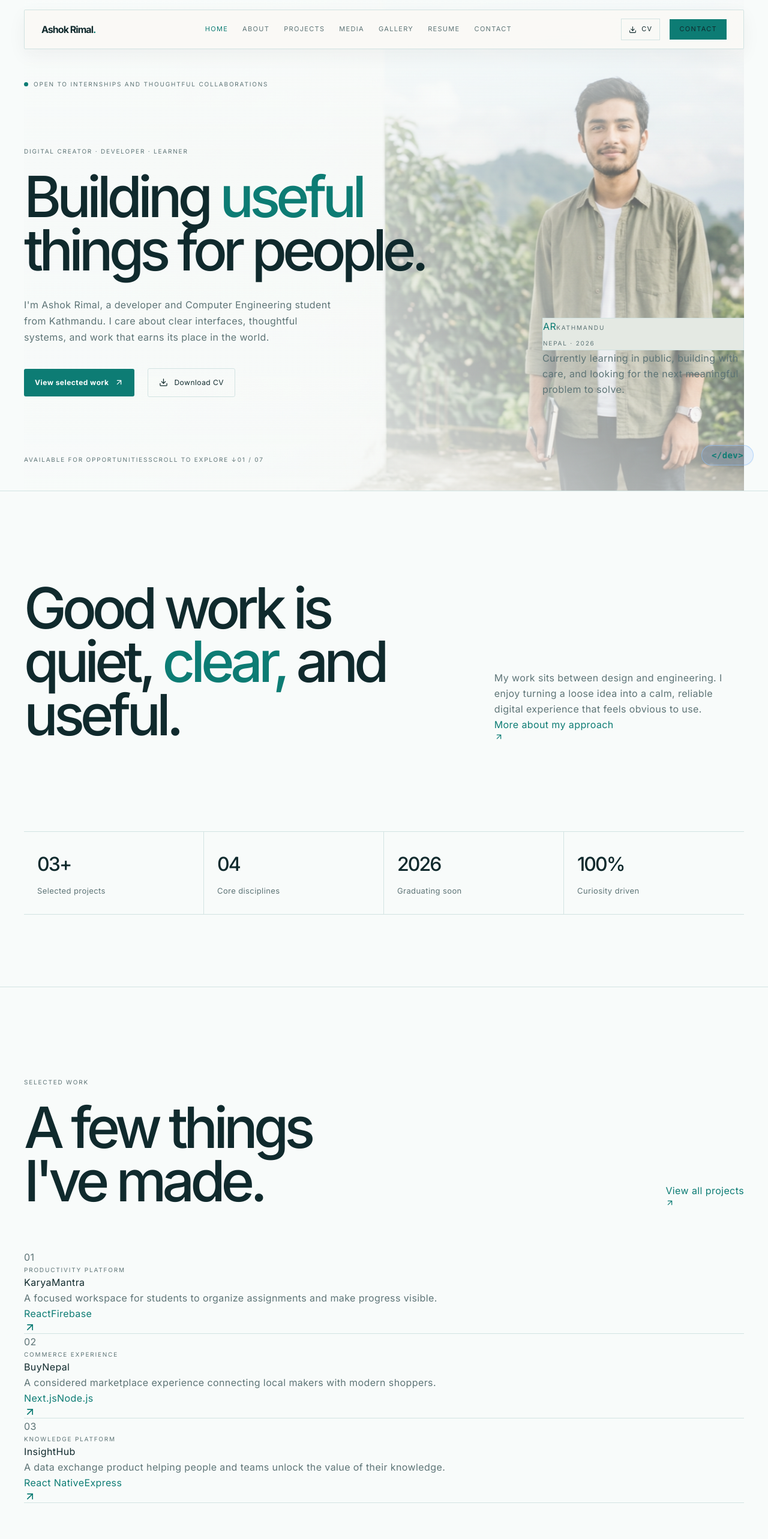
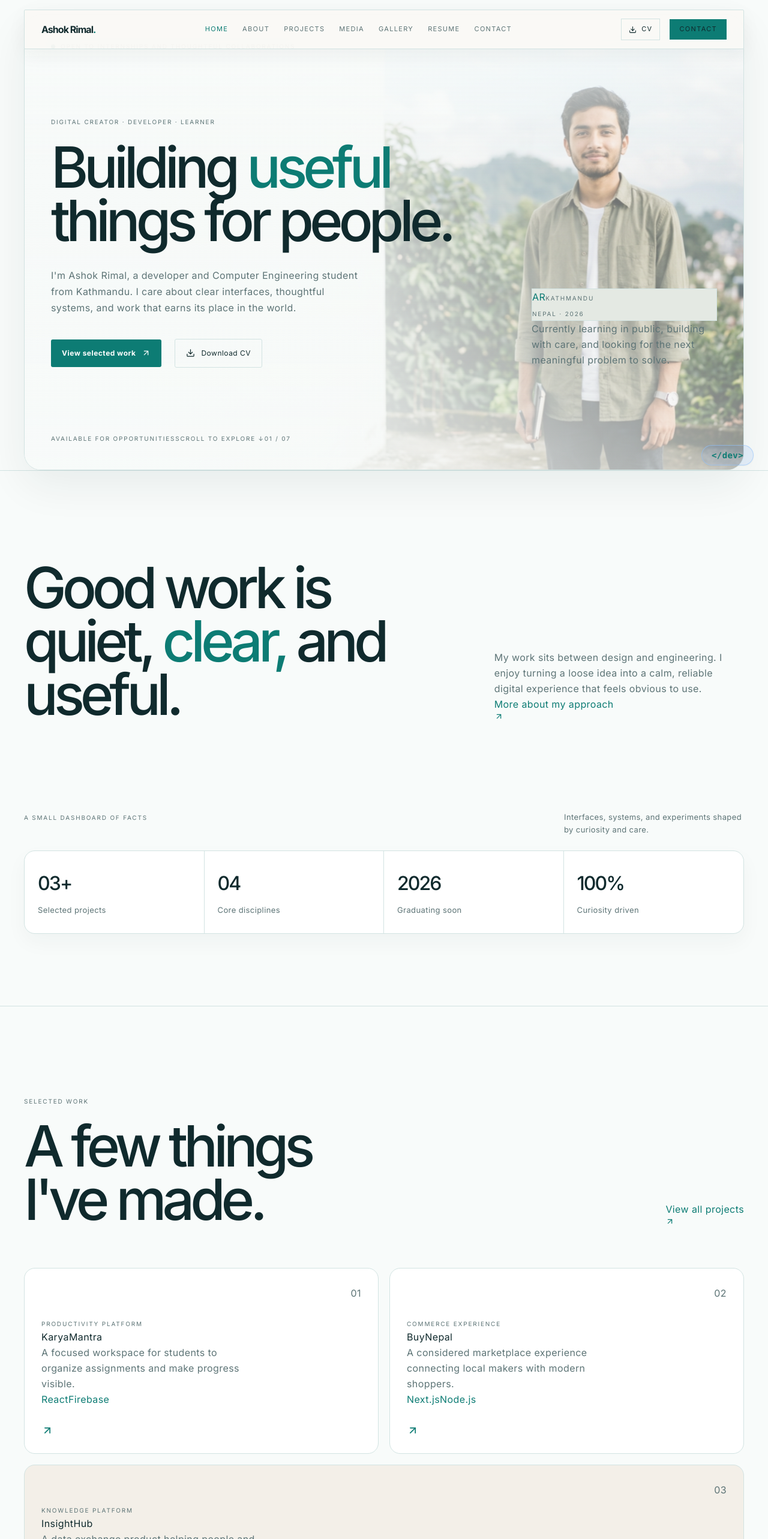
Before and after one commit to ashokrimal/lamirkohsa.dev, a Next.js app: page / in a window 1280 px wide. Shown: the top 2566 px of the page at 60% size. Built offline with nearby package versions, Linux system fonts and the light colour scheme.

Commit message:
Refresh portfolio with editorial card layouts

```diff
--- a/src/app/globals.css
+++ b/src/app/globals.css
@@ -28,8 +28,8 @@ button, a { -webkit-tap-highlight-color: transparent; }
 
 .portfolio-home, .collection-page, .resume-page { background: var(--paper) !important; color: var(--ink) !important; }
 .portfolio-home { overflow: hidden; }
-.hero-section { min-height: 760px; padding-top: 132px; padding-bottom: 44px; display: flex; flex-direction: column; justify-content: space-between; position: relative; isolation: isolate; overflow: hidden; }
-.hero-section::before { content: ''; position: absolute; inset: 0; z-index: -2; background: linear-gradient(90deg, rgba(248,251,250,.98) 0%, rgba(248,251,250,.86) 38%, rgba(248,251,250,.18) 100%), url('/images/hero-ashok.png') center / cover; animation: hero-drift 16s ease-in-out infinite alternate; }
+.hero-section { min-height: 760px; padding: 44px; margin-top: 24px; border: 1px solid var(--line); border-radius: 28px; display: flex; flex-direction: column; justify-content: space-between; position: relative; isolation: isolate; overflow: hidden; box-shadow: 0 24px 70px rgba(16,42,45,.07); }
+.hero-section::before { content: ''; position: absolute; inset: 0; z-index: -2; background: linear-gradient(90deg, rgba(248,251,250,.98) 0%, rgba(248,251,250,.88) 42%, rgba(248,251,250,.2) 100%), url('/images/hero-ashok.png') center / cover; animation: hero-drift 16s ease-in-out infinite alternate; }
 .hero-section::after { content: ''; position: absolute; inset: 0; z-index: -1; background: linear-gradient(180deg, rgba(248,251,250,.9), transparent 35%, rgba(248,251,250,.52)); pointer-events: none; }
 @keyframes hero-drift { from { transform: scale(1); } to { transform: scale(1.04); } }
 .hero-kicker, .eyebrow, .section-label, .project-type, .hero-meta, .portrait-caption { font-size: 10px; text-transform: uppercase; letter-spacing: .18em; }
@@ -52,7 +52,9 @@ button, a { -webkit-tap-highlight-color: transparent; }
 .hero-meta, .statement-section, .work-section, .contact-section, .project-list, .timeline, .timeline-item, .resume-page .collection-intro { border-color: var(--line); }
 .statement-section, .work-section, .experience-section, .contact-section { padding-block: 150px; border-top: 1px solid var(--line); }
 .proof-section { padding-block: 0 120px; }
-.proof-grid { display: grid; grid-template-columns: repeat(4, 1fr); border-block: 1px solid var(--line); }
+.proof-intro { display: flex; justify-content: space-between; gap: 24px; align-items: end; padding: 0 0 24px; }
+.proof-intro > p:last-child { max-width: 300px; color: var(--muted); line-height: 1.6; font-size: 13px; }
+.proof-grid { display: grid; grid-template-columns: repeat(4, 1fr); border: 1px solid var(--line); border-radius: 18px; overflow: hidden; background: var(--surface); box-shadow: 0 14px 34px rgba(16,42,45,.04); }
 .proof-grid div { display: flex; flex-direction: column; gap: 8px; padding: 28px 22px; border-right: 1px solid var(--line); }
 .proof-grid div:last-child { border-right: 0; }
 .proof-grid strong { font-size: 2rem; letter-spacing: -.06em; font-weight: 500; }
@@ -68,6 +70,15 @@ button, a { -webkit-tap-highlight-color: transparent; }
 .principles-grid article > span { color: var(--accent); font-size: 10px; letter-spacing: .18em; }
 .principles-grid h3 { margin: 40px 0 12px; font-size: 1.15rem; font-weight: 500; letter-spacing: -.03em; }
 .principles-grid p { margin: 0; }
+.project-list.project-bento { display: grid; grid-template-columns: repeat(2, 1fr); gap: 18px; }
+.project-row.project-card { min-height: 310px; border: 1px solid var(--line); border-radius: 18px; padding: 28px; background: var(--surface); display: flex; flex-direction: column; justify-content: space-between; transition: transform .25s ease, box-shadow .25s ease, border-color .25s ease; }
+.project-row.project-card:hover { transform: translateY(-5px); border-color: var(--accent); box-shadow: 0 20px 45px rgba(16,42,45,.08); }
+.project-row.project-card .project-main { max-width: 470px; }
+.project-row.project-card .project-number { align-self: flex-end; }
+.project-row.project-card .project-description { max-width: 360px; }
+.project-card-1 { background: linear-gradient(145deg, #fff 20%, #e8f4f1); }
+.project-card-2 { background: linear-gradient(145deg, #fff 20%, #edf3fb); }
+.project-card-3 { grid-column: 1 / -1; min-height: 250px !important; background: #f3efe8 !important; }
 .project-row { border-bottom: 1px solid var(--line); }
 .project-type, .project-number { color: var(--muted); }
 .tag-list span { border-color: var(--line); color: var(--accent); }
@@ -89,6 +100,12 @@ button, a { -webkit-tap-highlight-color: transparent; }
 .border-gray-200, .border-gray-300, .border-slate-700 { border-color: var(--line) !important; }
 
 .gallery-page, .admin-page { padding-block: 72px 120px; }
+.admin-page .admin-header { padding: 28px 30px 38px; border: 1px solid var(--line); border-radius: 20px; background: linear-gradient(135deg, #edf5fb, var(--surface)); margin-bottom: 22px; }
+.admin-page .admin-stats { border: 1px solid var(--line); border-radius: 18px; overflow: hidden; background: var(--surface); margin-bottom: 72px; }
+.admin-page .admin-stats div { padding: 24px; margin: 0; border-right: 1px solid var(--line); }
+.admin-page .admin-stats div:last-child { border-right: 0; }
+.admin-page .admin-panel { padding: 28px 30px; border: 1px solid var(--line); border-radius: 18px; background: var(--surface); }
+.admin-page .settings-panel + .settings-panel { margin-top: 18px; }
 .gallery-header, .admin-header, .panel-heading { display: flex; justify-content: space-between; align-items: end; gap: 32px; padding-bottom: 42px; border-bottom: 1px solid var(--line); }
 .gallery-header h1, .admin-header h1, .panel-heading h2 { margin: 18px 0 0; font-size: clamp(2.8rem, 6vw, 5.5rem); line-height: .9; letter-spacing: -.07em; font-weight: 400; }
 .gallery-grid { display: grid; grid-template-columns: repeat(2, 1fr); gap: 42px 24px; padding-top: 44px; }
@@ -191,7 +208,7 @@ button, a { -webkit-tap-highlight-color: transparent; }
 
 @media (max-width: 700px) {
   .shell-width { width: min(100% - 34px, 1200px); }
-  .hero-section { min-height: auto; padding-top: 105px; padding-bottom: 28px; }
+  .hero-section { min-height: auto; margin-top: 14px; padding: 24px; border-radius: 20px; }
   .hero-grid, .statement-grid { grid-template-columns: 1fr; gap: 45px; padding-block: 48px 58px; }
   .hero-aside { display: none; }
   .hero-heading { font-size: clamp(3.4rem, 15vw, 5rem); }
@@ -202,6 +219,10 @@ button, a { -webkit-tap-highlight-color: transparent; }
   .proof-grid div:nth-child(2) { border-right: 0; }
   .proof-grid div:nth-child(-n+2) { border-bottom: 1px solid var(--line); }
   .principles-grid { grid-template-columns: 1fr; gap: 36px; }
+  .proof-intro { align-items: start; flex-direction: column; gap: 0; }
+  .project-list.project-bento { grid-template-columns: 1fr; }
+  .project-card-3 { grid-column: auto; }
+  .project-row.project-card { min-height: 280px; }
   .experience-intro { margin-top: 2px; }
   .section-heading { align-items: start; flex-direction: column; margin-bottom: 44px; }
   .project-row { grid-template-columns: 34px 1fr 20px; gap: 8px; }
--- a/src/components/pages/HomeContent.tsx
+++ b/src/components/pages/HomeContent.tsx
@@ -38,6 +38,7 @@ export default function HomeContent() {
       </section>
 
       <section className="proof-section shell-width" aria-label="At a glance">
+        <div className="proof-intro"><p className="section-label">A small dashboard of facts</p><p>Interfaces, systems, and experiments shaped by curiosity and care.</p></div>
         <div className="proof-grid">
           <div><strong>03+</strong><span>Selected projects</span></div>
           <div><strong>04</strong><span>Core disciplines</span></div>
@@ -49,7 +50,7 @@ export default function HomeContent() {
       <section className="work-section" aria-labelledby="work-heading">
         <div className="shell-width">
           <div className="section-heading"><div><p className="section-label">Selected work</p><h2 id="work-heading">A few things<br />I&apos;ve made.</h2></div><Link className="text-link" href="/projects">View all projects <ArrowUpRight size={15} aria-hidden="true" /></Link></div>
-          <div className="project-list">{projects.map((project) => <article className="project-row" key={project.title}><span className="project-number">{project.number}</span><div className="project-main"><p className="project-type">{project.type}</p><h3>{project.title}</h3><p className="project-description">{project.description}</p><div className="tag-list">{project.tags.map((tag) => <span key={tag}>{tag}</span>)}</div></div><ArrowUpRight className="text-[var(--accent)]" size={20} aria-hidden="true" /></article>)}</div>
+          <div className="project-list project-bento">{projects.map((project, index) => <article className={`project-row project-card project-card-${index + 1}`} key={project.title}><span className="project-number">{project.number}</span><div className="project-main"><p className="project-type">{project.type}</p><h3>{project.title}</h3><p className="project-description">{project.description}</p><div className="tag-list">{project.tags.map((tag) => <span key={tag}>{tag}</span>)}</div></div><ArrowUpRight className="text-[var(--accent)]" size={20} aria-hidden="true" /></article>)}</div>
         </div>
       </section>
 
```
